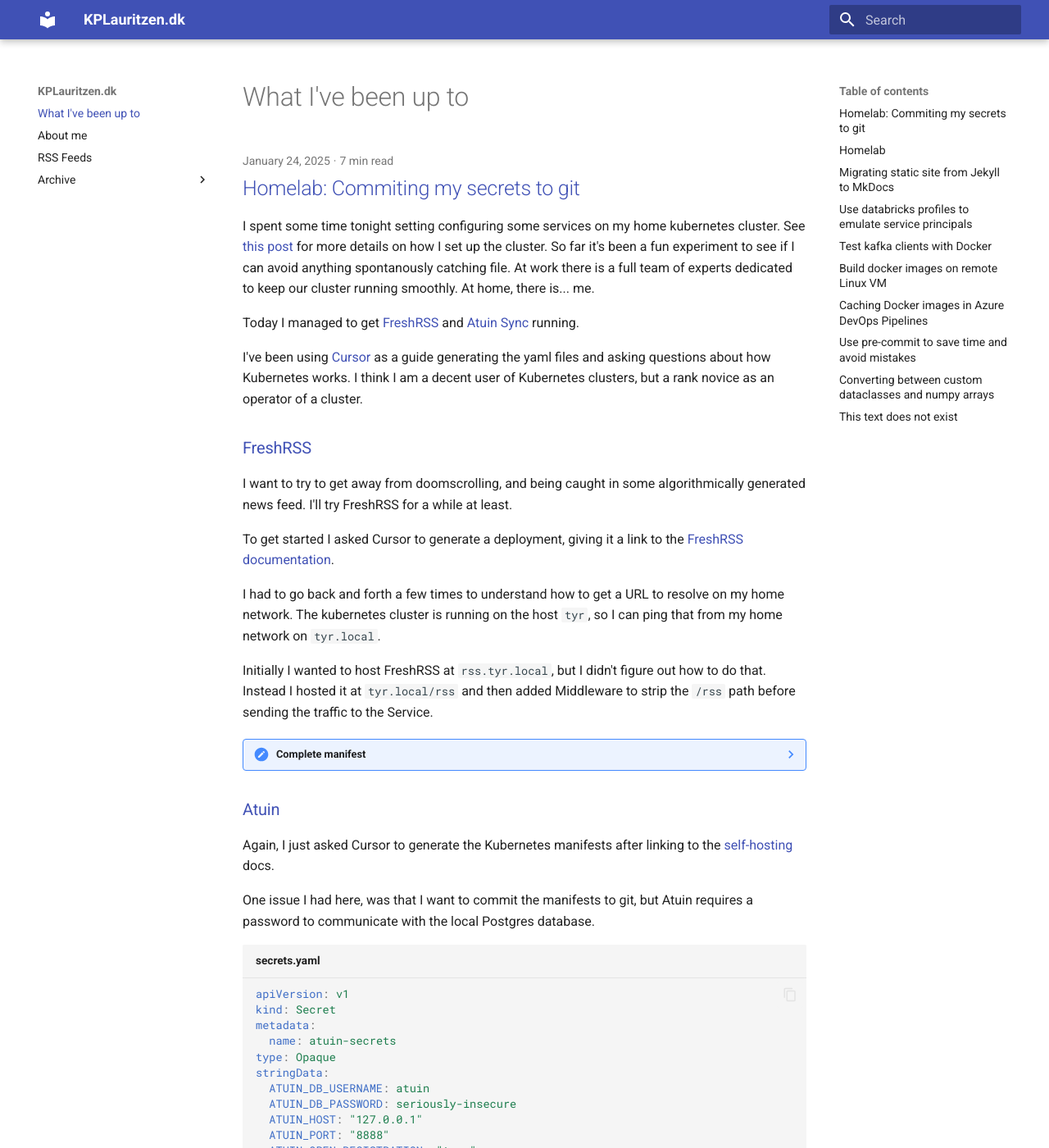
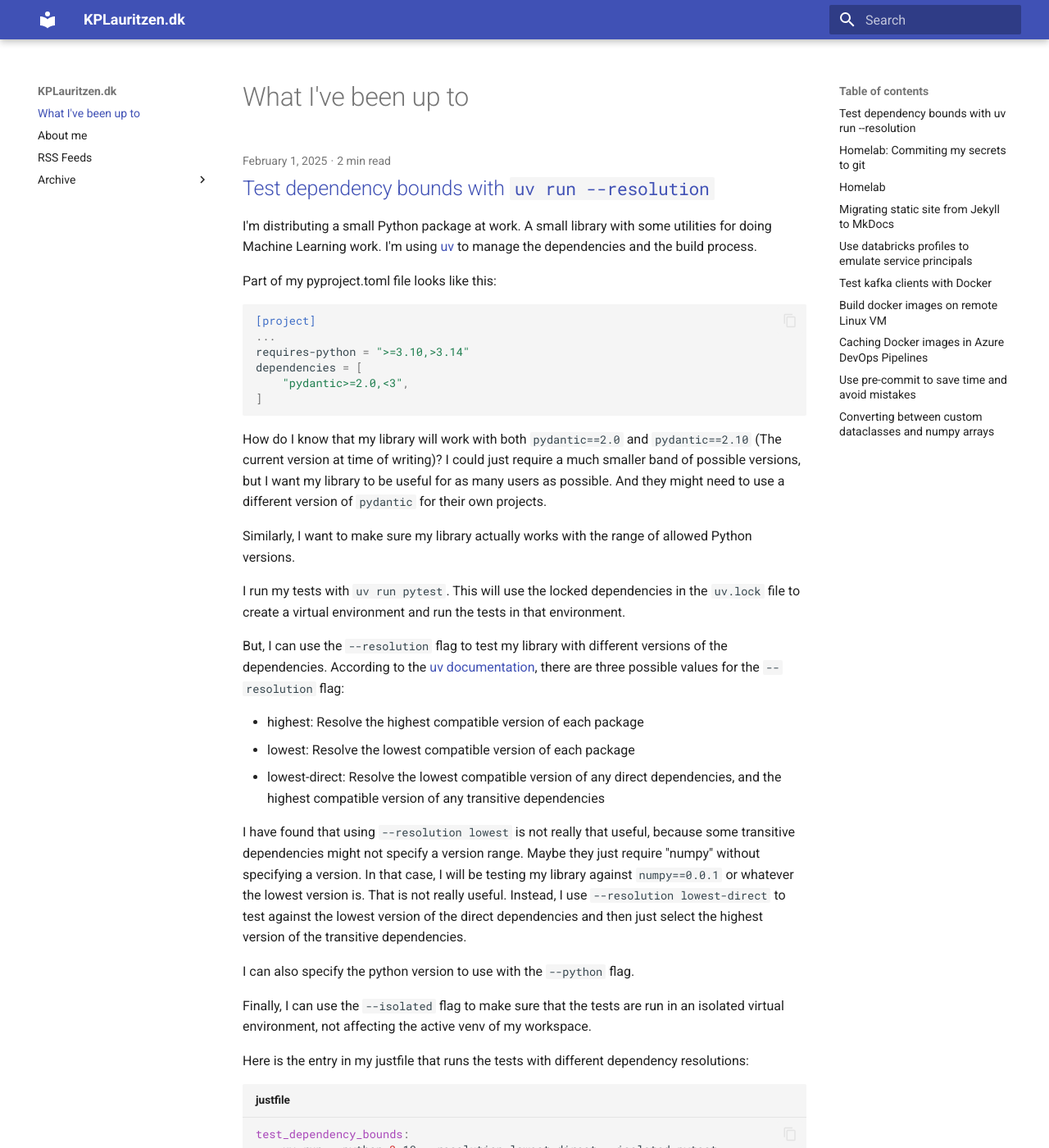
Before and after one commit to KPLauritzen/kplauritzen.github.io, an MkDocs documentation site: the page built from docs/index.md, in a window 1280 px wide and 1400 px high. Shown: the whole window at 82% size. Built offline with MkDocs 1.6.1 and Material for MkDocs 9.7.7, drawn with Linux system fonts in a browser that asks for light colours; some of the changed text lies outside the part shown.

Commit message:
new post: uv resolution

````diff
--- /dev/null
+++ b/docs/posts/2025-02-01-uv-resolution.md
@@ -0,0 +1,48 @@
+---
+date: 2025-02-01
+---
+
+# Test dependency bounds with `uv run --resolution`
+
+I'm distributing a small Python package at work. A small library with some utilities for doing Machine Learning work.
+I'm using [uv](https://docs.astral.sh/uv/) to manage the dependencies and the build process.
+
+Part of my pyproject.toml file looks like this:
+
+```toml
+[project]
+...
+requires-python = ">=3.10,>3.14"
+dependencies = [
+    "pydantic>=2.0,<3",
+]
+```
+
+How do I know that my library will work with both `pydantic==2.0` and `pydantic==2.10` (The current version at time of writing)?
+I could just require a much smaller band of possible versions, but I want my library to be useful for as many users as possible.
+And they might need to use a different version of `pydantic` for their own projects.
+
+Similarly, I want to make sure my library actually works with the range of allowed Python versions.
+
+I run my tests with `uv run pytest`. This will use the locked dependencies in the `uv.lock` file to create a virtual environment and run the tests in that environment.
+
+But, I can use the `--resolution` flag to test my library with different versions of the dependencies.
+According to the [uv documentation](https://docs.astral.sh/uv/reference/cli/#uv-run), there are three possible values for the `--resolution` flag:
+
+- highest: Resolve the highest compatible version of each package
+- lowest: Resolve the lowest compatible version of each package
+- lowest-direct: Resolve the lowest compatible version of any direct dependencies, and the highest compatible version of any transitive dependencies
+
+I have found that using `--resolution lowest` is not really that useful, because some transitive dependencies might not specify a version range. Maybe they just require "numpy" without specifying a version. In that case, I will be testing my library against `numpy==0.0.1` or whatever the lowest version is. That is not really useful. Instead, I use `--resolution lowest-direct` to test against the lowest version of the direct dependencies and then just select the highest version of the transitive dependencies.
+
+I can also specify the python version to use with the `--python` flag.
+
+Finally, I can use the `--isolated` flag to make sure that the tests are run in an isolated virtual environment, not affecting the active venv of my workspace.
+
+Here is the entry in my justfile that runs the tests with different dependency resolutions:
+
+```make title="justfile"
+test_dependency_bounds:
+    uv run --python 3.10 --resolution lowest-direct --isolated pytest
+    uv run --python 3.13 --resolution highest --isolated pytest
+```
````
Also changed, not shown: docs/posts/2025-01-24-homelab-2.md (+1 -1 lines).
